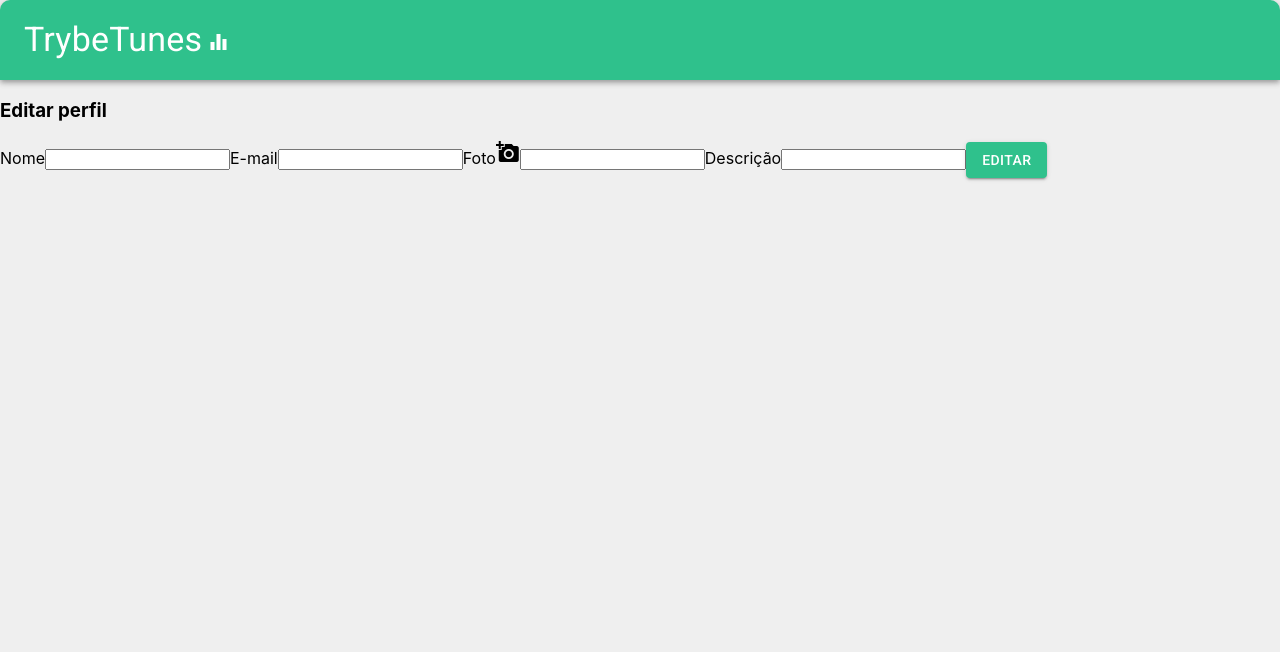
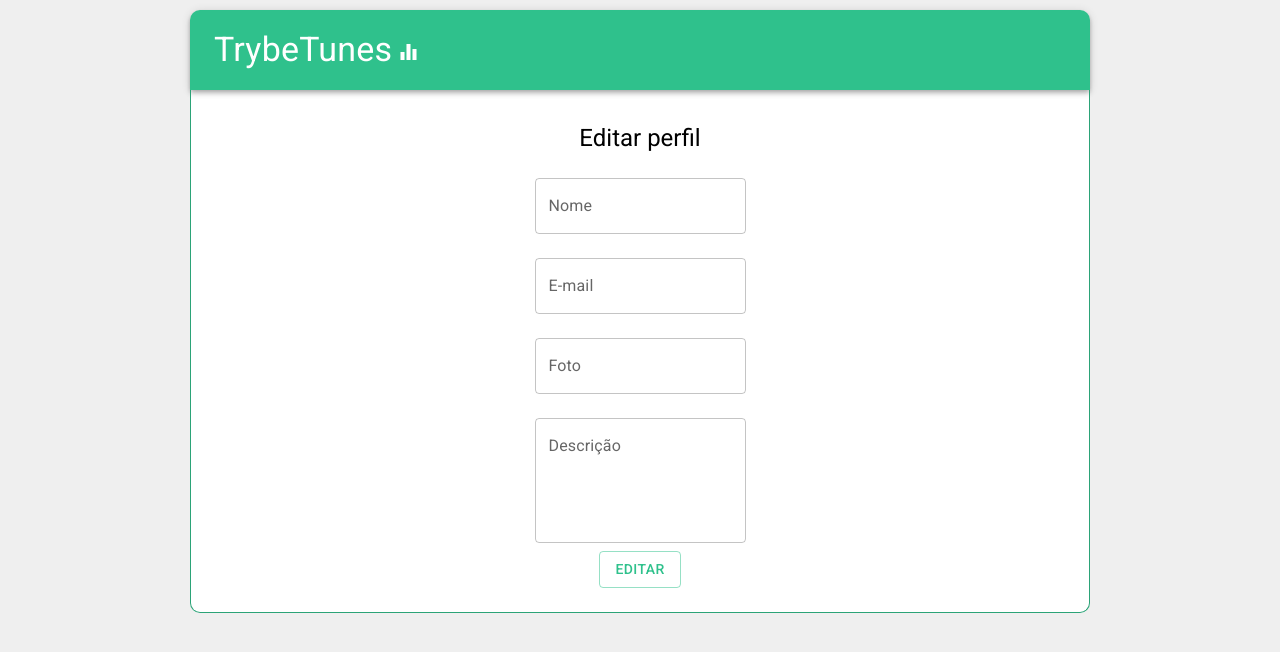
Before and after one commit to pennaor/trybetunes-project, a React (Create React App) app: page /profile/edit in a window 1280 px wide. Shown: the top 652 px of the page. Built offline with nearby package versions, Linux system fonts and the light colour scheme.

Commit message:
finaliza estrutura basica das paginas

```diff
--- a/src/pages/Favorites.jsx
+++ b/src/pages/Favorites.jsx
@@ -1,5 +1,6 @@
 import React from 'react';
 import { PropTypes } from 'prop-types';
+import { Box, Container, Typography } from '@mui/material';
 import Header from '../components/Header';
 import Loading from '../components/Loading';
 import { getFavoriteSongs, removeSong } from '../services/favoriteSongsAPI';
@@ -48,9 +49,33 @@ class Favorites extends React.Component {
       fetchUser,
     } = this.props;
     return (
-      <div data-testid="page-favorites">
+      <Container
+        maxWidth="md"
+        sx={ {
+          bgcolor: 'white',
+          mt: '10px',
+          borderRadius: '10px',
+        } }
+        component="main"
+        data-testid="page-favorites"
+        disableGutters
+      >
         <Header fetchUser={ fetchUser } />
-        <h4>Favorites</h4>
+        <Box
+          padding={ 3 }
+          sx={ {
+            borderRadius: '0px 0px 10px 10px',
+            borderWidth: '0px 1px 1px 1px',
+            borderStyle: 'solid',
+            borderColor: '#2ba377',
+            display: 'flex',
+            flexDirection: 'column',
+            alignItems: 'center',
+          } }
+        >
+          <Typography variant="h5">
+            Minhas Favoritas
+          </Typography>
           { !isLoading ? (
             <MusicList
               tracks={ tracks }
@@ -60,7 +85,8 @@ class Favorites extends React.Component {
           ) : (
             <Loading />
           ) }
-      </div>
+        </Box>
+      </Container>
     );
   }
 }
--- a/src/pages/Login.jsx
+++ b/src/pages/Login.jsx
@@ -91,14 +91,13 @@ class Login extends React.Component {
                 <TextField
                   type="text"
                   variant="outlined"
-                  label="E-mail"
+                  label="Usuário"
                   margin="normal"
                   autoFocus
                   name="user"
-                  placeholder="Insira nome de usuário"
+                  placeholder="Insira seu nome ou apelido"
                   onChange={ this.onInputChange }
                   inputProps={ { 'data-testid': 'login-name-input' } }
-                  autoComplete="email"
                 />
                 <Button
                   variant="outlined"
--- a/src/pages/Profile.jsx
+++ b/src/pages/Profile.jsx
@@ -1,6 +1,16 @@
 import React from 'react';
 import { PropTypes } from 'prop-types';
 import { Link } from 'react-router-dom';
+import {
+  Avatar,
+  Box,
+  Container,
+  Divider,
+  List,
+  ListItem,
+  ListItemAvatar,
+  ListItemText,
+} from '@mui/material';
 import Header from '../components/Header';
 import Loading from '../components/Loading';
 
@@ -32,23 +42,67 @@ class Profile extends React.Component {
       fetchUser,
     } = this.props;
     return (
-      <div data-testid="page-profile">
+      <Container
+        maxWidth="md"
+        sx={ {
+          bgcolor: 'white',
+          mt: '10px',
+          borderRadius: '10px',
+        } }
+        component="main"
+        data-testid="page-profile"
+        disableGutters
+      >
         <Header fetchUser={ fetchUser } />
-        { !isLoading ? (
-          <>
-            <h4>Nome</h4>
-            <p>{ name }</p>
-            <img src={ image } alt={ `Foto de ${name}` } data-testid="profile-image" />
-            <h4>E-mail</h4>
-            <p>{ email }</p>
-            <h4>Descrição</h4>
-            <p>{ description }</p>
-            <Link to="/profile/edit">Editar perfil</Link>
-          </>
-        ) : (
-          <Loading />
-        ) }
-      </div>
+        <Box
+          padding={ 3 }
+          sx={ {
+            borderRadius: '0px 0px 10px 10px',
+            borderWidth: '0px 1px 1px 1px',
+            borderStyle: 'solid',
+            borderColor: '#2ba377',
+            display: 'flex',
+            flexDirection: 'column',
+            alignItems: 'center',
+          } }
+        >
+          { !isLoading ? (
+            <List sx={ { width: '100%', maxWidth: '420px' } }>
+              <ListItem alignItems="flex-start">
+                <ListItemAvatar>
+                  <Avatar
+                    src={ image }
+                    alt={ `Foto de ${name}` }
+                    imgProps={ { 'data-testid': 'profile-image' } }
+                  >
+                    { name[0] }
+                  </Avatar>
+                </ListItemAvatar>
+                <ListItemText
+                  primary={ `${name}` }
+                  secondary={ email }
+                />
+                <ListItemText
+                  sx={ { textAlign: 'end' } }
+                  primary={ <Link to="/profile/edit">Editar perfil</Link> }
+                />
+              </ListItem>
+              <Divider variant="inset" component="li" />
+              <ListItem>
+                <ListItemText
+                  primary="Descrição"
+                  secondary={ description }
+                  sx={ {
+                    textAlign: 'center',
+                  } }
+                />
+              </ListItem>
+            </List>
+          ) : (
+            <Loading />
+          ) }
+        </Box>
+      </Container>
     );
   }
 }
--- a/src/pages/ProfileEdit.jsx
+++ b/src/pages/ProfileEdit.jsx
@@ -1,8 +1,8 @@
 import React from 'react';
 import { PropTypes } from 'prop-types';
 import { Redirect } from 'react-router-dom';
+import { Box, Container, FormControl, TextField, Typography } from '@mui/material';
 import Button from '@mui/material/Button';
-import Icon from '@mui/material/Icon';
 import Header from '../components/Header';
 import Loading from '../components/Loading';
 import { updateUser } from '../services/userAPI';
@@ -48,12 +48,12 @@ class ProfileEdit extends React.Component {
 
   validateFields = () => {
     const {
+      isEditButtonDisabled,
+      name,
       email,
-      isEditButtonDisabled,
+      description,
     } = this.state;
-    const someIsEmpty = Object.values(this.state).some(
-      (value) => typeof value === 'string' && !value.length,
-    );
+    const someIsEmpty = [name, email, description].some((value) => !value.length);
     const disable = someIsEmpty || this.isInvalidEmail(email);
     if (isEditButtonDisabled !== disable) {
       this.setState({ isEditButtonDisabled: disable });
@@ -93,70 +93,107 @@ class ProfileEdit extends React.Component {
       fetchUser,
     } = this.props;
     return (
-      <div data-testid="page-profile-edit">
+      <Container
+        maxWidth="md"
+        sx={ {
+          bgcolor: 'white',
+          mt: '10px',
+          borderRadius: '10px',
+        } }
+        component="main"
+        data-testid="page-profile-edit"
+        disableGutters
+      >
+        <Header fetchUser={ fetchUser } />
+        <Box
+          padding={ 3 }
+          sx={ {
+            borderRadius: '0px 0px 10px 10px',
+            borderWidth: '0px 1px 1px 1px',
+            borderStyle: 'solid',
+            borderColor: '#2ba377',
+            display: 'flex',
+            flexDirection: 'column',
+            alignItems: 'center',
+          } }
+        >
           { redirectToProfile && <Redirect to="/profile" /> }
-        <Header fetchUser={ fetchUser } />
-        <h3>Editar perfil</h3>
           { !isLoading ? (
-          <form onSubmit={ this.updateUser }>
-            <label htmlFor="edit-input-name">
-              Nome
-              <input
+            <form
+              onSubmit={ this.updateUser }
+              style={ { width: 'fit-content', margin: 'auto' } }
+            >
+              <FormControl
+                sx={ { alignItems: 'center' } }
+              >
+                <Typography variant="h5" component="h1" marginY={ 1 }>
+                  Editar perfil
+                </Typography>
+                <TextField
+                  label="Nome"
                   id="edit-input-name"
                   type="text"
                   name="name"
                   value={ name }
                   onChange={ this.onInputChange }
-                data-testid="edit-input-name"
+                  variant="outlined"
+                  margin="normal"
+                  placeholder="Insira seu nome ou apelido"
+                  inputProps={ { 'data-testid': 'edit-input-name' } }
                 />
-            </label>
-            <label htmlFor="edit-input-email">
-              E-mail
-              <input
+                <TextField
+                  label="E-mail"
                   id="edit-input-email"
-                type="text"
+                  type="email"
                   name="email"
                   value={ email }
                   onChange={ this.onInputChange }
-                data-testid="edit-input-email"
+                  variant="outlined"
+                  margin="normal"
+                  placeholder="Insira seu e-mail"
+                  inputProps={ { 'data-testid': 'edit-input-email' } }
                 />
-            </label>
-            <label htmlFor="edit-input-image">
-              Foto
-              <Icon>add_a_photo</Icon>
-              <input
+                <TextField
+                  label="Foto"
                   id="edit-input-image"
                   type="text"
                   name="image"
                   value={ image }
                   onChange={ this.onInputChange }
-                data-testid="edit-input-image"
+                  variant="outlined"
+                  margin="normal"
+                  placeholder="Insira a URL da foto"
+                  inputProps={ { 'data-testid': 'edit-input-image' } }
                 />
-            </label>
-            <label htmlFor="edit-input-description">
-              Descrição
-              <input
+                <TextField
+                  label="Descrição"
                   id="edit-input-description"
                   type="text"
                   name="description"
                   value={ description }
                   onChange={ this.onInputChange }
-                data-testid="edit-input-description"
+                  multiline
+                  rows={ 4 }
+                  variant="outlined"
+                  margin="normal"
+                  placeholder="Um pouco sobre você"
+                  inputProps={ { 'data-testid': 'edit-input-description' } }
                 />
-            </label>
                 <Button
-              variant="contained"
+                  variant="outlined"
                   type="submit"
+                  data-testid="edit-button-save"
                   disabled={ isEditButtonDisabled }
-              data-testid="edit-button-save"
                 >
                   Editar
                 </Button>
+              </FormControl>
             </form>
           ) : (
             <Loading />
           ) }
-      </div>
+        </Box>
+      </Container>
     );
   }
 }
--- a/src/pages/Search.jsx
+++ b/src/pages/Search.jsx
@@ -92,7 +92,7 @@ class Search extends React.Component {
             <FormControl
               sx={ { alignItems: 'center' } }
             >
-              <Typography variant="h5" component="h1" marginTop={ 1 }>
+              <Typography variant="h5" component="h1" marginY={ 1 }>
                 Vamos sintonizar?
               </Typography>
               <TextField { ...textFieldProps } />
```
Lines whose indentation alone changed are shown as unchanged.
